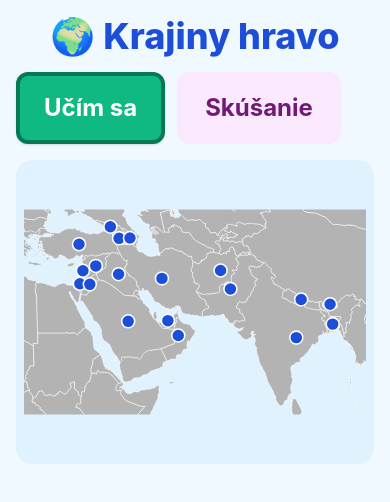
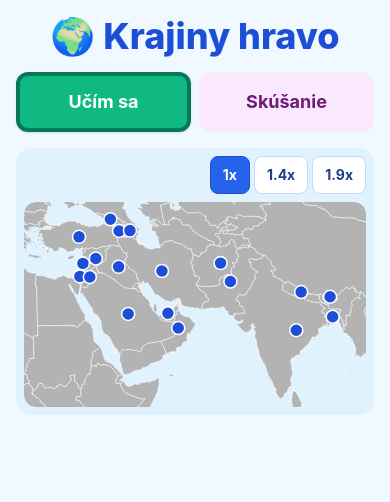
Before and after one commit to matejbudzel/krajiny, a React (Vite) app: page / in a window 390 px wide. Shown: the top 502 px of the page. Built offline with nearby package versions, Linux system fonts and the light colour scheme.

Commit message:
responsivity

```diff
--- a/src/App.tsx
+++ b/src/App.tsx
@@ -60,16 +60,16 @@ const App = () => {
       <h1 className="mb-4 text-center text-4xl font-extrabold text-blue-700">
         🌍 Krajiny hravo
       </h1>
-      <div className="mb-4 flex gap-3">
+      <div className="mb-4 grid grid-cols-2 gap-2 sm:flex sm:gap-3">
         <button
-          className={`rounded-xl border-4 px-6 py-4 text-2xl font-bold ${learnActive ? 'border-emerald-700 bg-emerald-500 text-white shadow' : 'border-transparent bg-emerald-100 text-emerald-900'}`}
+          className={`whitespace-nowrap rounded-xl border-4 px-3 py-3 text-lg font-bold sm:px-6 sm:py-4 sm:text-2xl ${learnActive ? 'border-emerald-700 bg-emerald-500 text-white shadow' : 'border-transparent bg-emerald-100 text-emerald-900'}`}
           onClick={() => setMode('learn')}
           aria-pressed={learnActive}
         >
           Učím sa
         </button>
         <button
-          className={`rounded-xl border-4 px-6 py-4 text-2xl font-bold ${quizActive ? 'border-fuchsia-700 bg-fuchsia-500 text-white shadow' : 'border-transparent bg-fuchsia-100 text-fuchsia-900'}`}
+          className={`whitespace-nowrap rounded-xl border-4 px-3 py-3 text-lg font-bold sm:px-6 sm:py-4 sm:text-2xl ${quizActive ? 'border-fuchsia-700 bg-fuchsia-500 text-white shadow' : 'border-transparent bg-fuchsia-100 text-fuchsia-900'}`}
           onClick={() => setMode('quiz')}
           aria-pressed={quizActive}
         >
@@ -77,7 +77,7 @@ const App = () => {
         </button>
         {quizActive && (
           <button
-            className="rounded-xl bg-slate-600 px-6 py-4 text-2xl font-bold text-white"
+            className="col-span-2 whitespace-nowrap rounded-xl bg-slate-600 px-3 py-3 text-lg font-bold text-white sm:col-span-1 sm:px-6 sm:py-4 sm:text-2xl"
             onClick={resetProgress}
           >
             Reset
--- a/src/components/MapView.tsx
+++ b/src/components/MapView.tsx
@@ -1,3 +1,4 @@
+import { useState } from 'react';
 import { countries, type Country } from '../data/countries';
 import { mapCenters, type MapCountryId } from '../data/mapCenters';
 
@@ -16,6 +17,7 @@ const WORLD_MAP_CROP = {
   width: 190,
   height: 114,
 };
+const ZOOM_LEVELS = [1, 1.45, 1.9] as const;
 
 type Props = {
   onSelect: (country: Country) => void;
@@ -40,11 +42,33 @@ export const MapView = ({
   correctId,
   selectedId,
   showLabels = false,
-}: Props) => (
+}: Props) => {
+  const [zoom, setZoom] = useState<(typeof ZOOM_LEVELS)[number]>(1);
+
+  return (
     <div className="rounded-2xl bg-sky-100 p-2">
+      <div className="mb-2 flex justify-end gap-1">
+        {ZOOM_LEVELS.map((level) => (
+          <button
+            key={level}
+            type="button"
+            className={`rounded-lg border px-3 py-2 text-sm font-bold ${
+              zoom === level
+                ? 'border-blue-700 bg-blue-600 text-white'
+                : 'border-blue-200 bg-white text-blue-900'
+            }`}
+            onClick={() => setZoom(level)}
+            aria-pressed={zoom === level}
+          >
+            {level === 1 ? '1x' : `${level.toFixed(1)}x`}
+          </button>
+        ))}
+      </div>
+      <div className="max-h-[70vh] overflow-auto rounded-xl bg-sky-100">
         <svg
           viewBox={`0 0 ${MAP_WIDTH} ${MAP_HEIGHT}`}
-      className="h-72 w-full rounded-xl bg-sky-100"
+          className="block max-w-none rounded-xl bg-sky-100"
+          style={{ width: `${zoom * 100}%` }}
         >
           <svg
             x="0"
@@ -102,4 +126,6 @@ export const MapView = ({
           })}
         </svg>
       </div>
+    </div>
   );
+};
```
Lines whose indentation alone changed are shown as unchanged.
